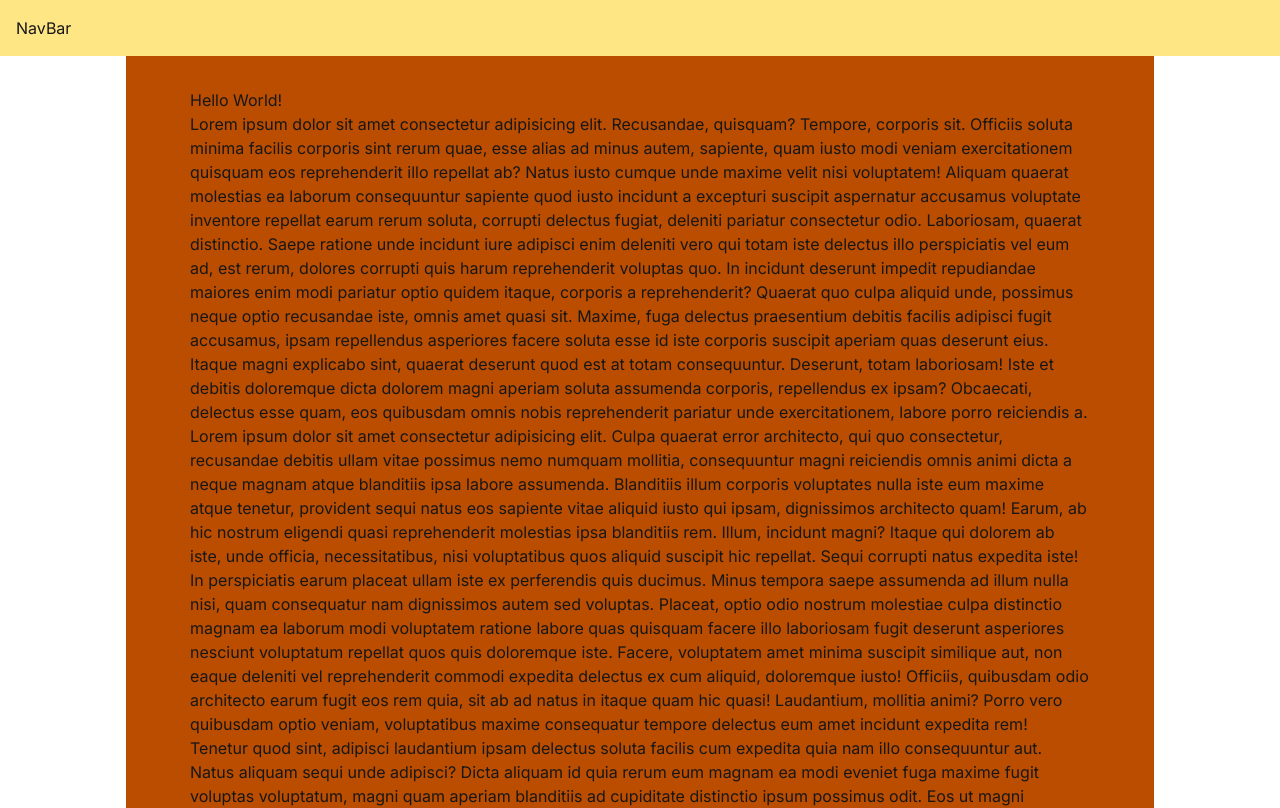
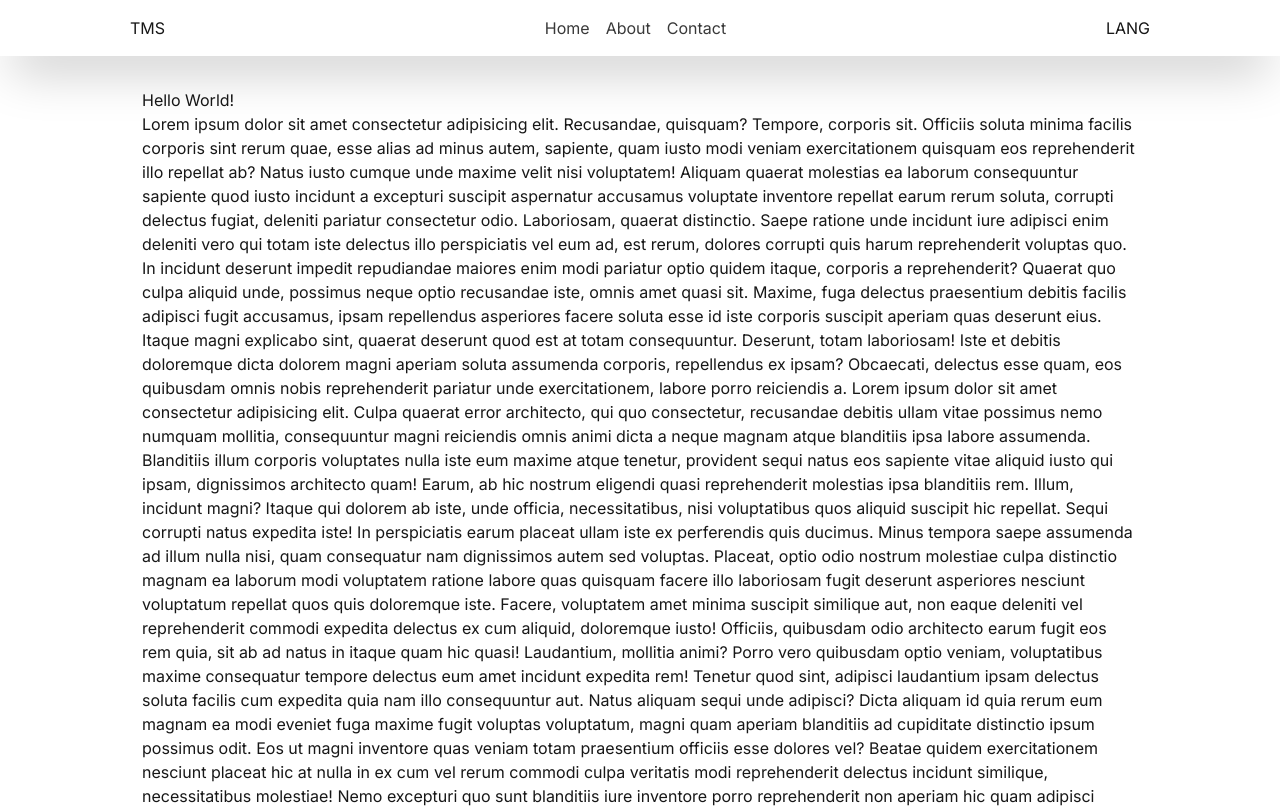
Before and after one commit to daniman123/tms-app, a Next.js app: page / in a window 1280 px wide. Shown: the top 808 px of the page. Built offline with nearby package versions, Linux system fonts and the light colour scheme.

Commit message:
style: navbar

```diff
--- a/src/components/layouts/primaryLayout/PrimaryLayout.tsx
+++ b/src/components/layouts/primaryLayout/PrimaryLayout.tsx
@@ -1,3 +1,5 @@
+import NavBar from "@/components/ui/navBar/NavBar";
+
 export interface IPrimaryLayout {
   children: React.ReactNode;
 }
@@ -5,10 +7,8 @@ export interface IPrimaryLayout {
 const PrimaryLayout = ({ children }: IPrimaryLayout) => {
   return (
     <>
-      <nav className="top-0 sticky bg-amber-200 p-[1em]">NavBar</nav>
-      <main className="bg-amber-700 max-w-[1028px] mx-auto px-16 py-8">
-        {children}
-      </main>
+      <NavBar />
+      <main className="max-w-[1028px] mx-auto px-4 py-8">{children}</main>
       <footer className="bg-violet-200 p-[2em]">Footer</footer>
     </>
   );
--- a/src/components/ui/navBar/NavBar.tsx
+++ b/src/components/ui/navBar/NavBar.tsx
@@ -1,21 +1,31 @@
-import Button from "../button/Button";
-
 export interface INavBar {
   exampleProp: string;
 }
 
 const NavBar = () => {
   return (
-    <section className="relative min-w-full shadow-2xs">
-      <nav className="flex w-full">
-        <div className="flex w-1/3">Logo</div>
-        <div className="hidden md:flex w-1/3 gap-8 justify-center">
-          <Button buttonText="Home" />
-          <Button buttonText="About" />
-          <Button buttonText="Contact" />
+    <nav className="top-0 sticky min-h-14 p-[1em] shadow-2xl">
+      <section
+        id="nav-content-container"
+        className="relative max-w-[1028px] max-h-14 flex mx-auto px-1"
+      >
+        <div id="nav-logo">TMS</div>
+        <div id="nav-btns" className="hidden sm:flex gap-2 mx-auto">
+          <div className="px-1 cursor-pointer opacity-85 hover:opacity-100">
+            Home
+          </div>
+          <div className="px-1 cursor-pointer opacity-85 hover:opacity-100">
+            About
+          </div>
+          <div className="px-1 cursor-pointer opacity-85 hover:opacity-100">
+            Contact
+          </div>
         </div>
-      </nav>
-    </section>
+        <div id="nav-lang" className="hidden sm:block">
+          LANG
+        </div>
+      </section>
+    </nav>
   );
 };
 
```
